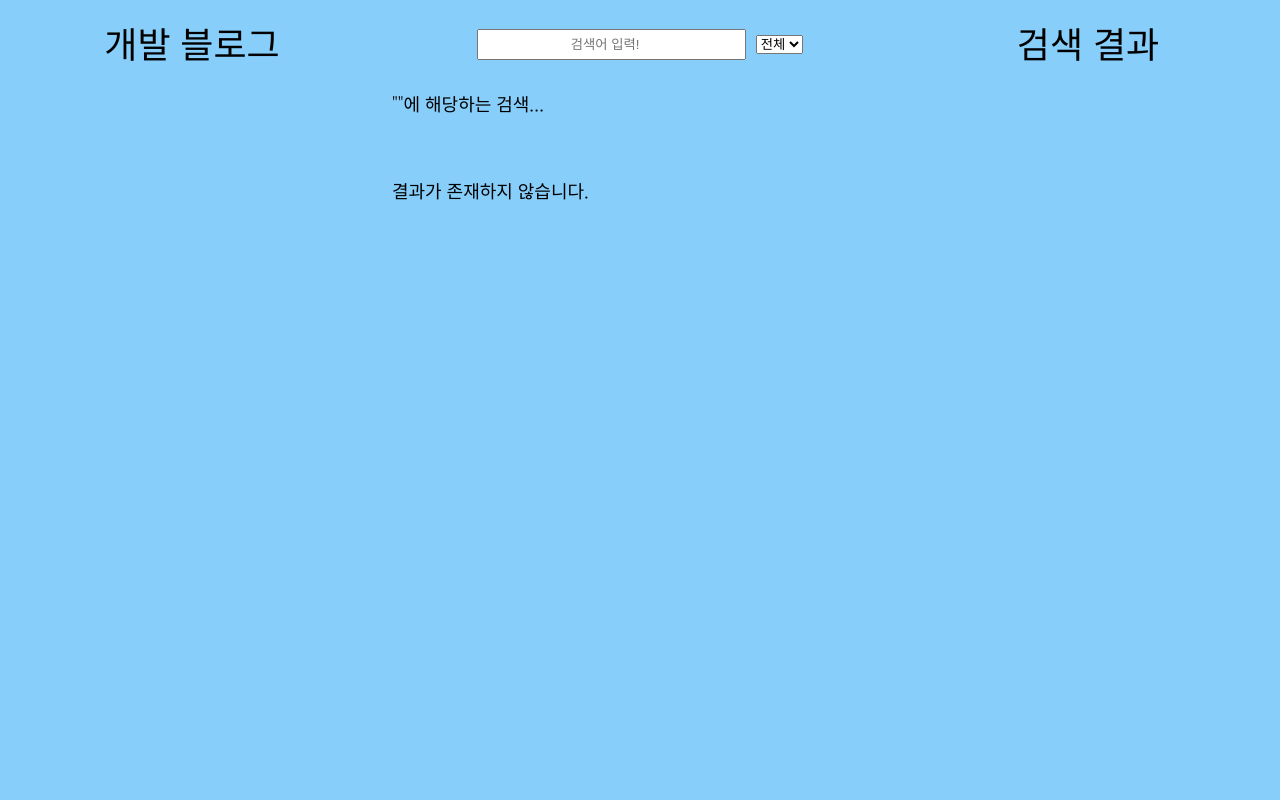
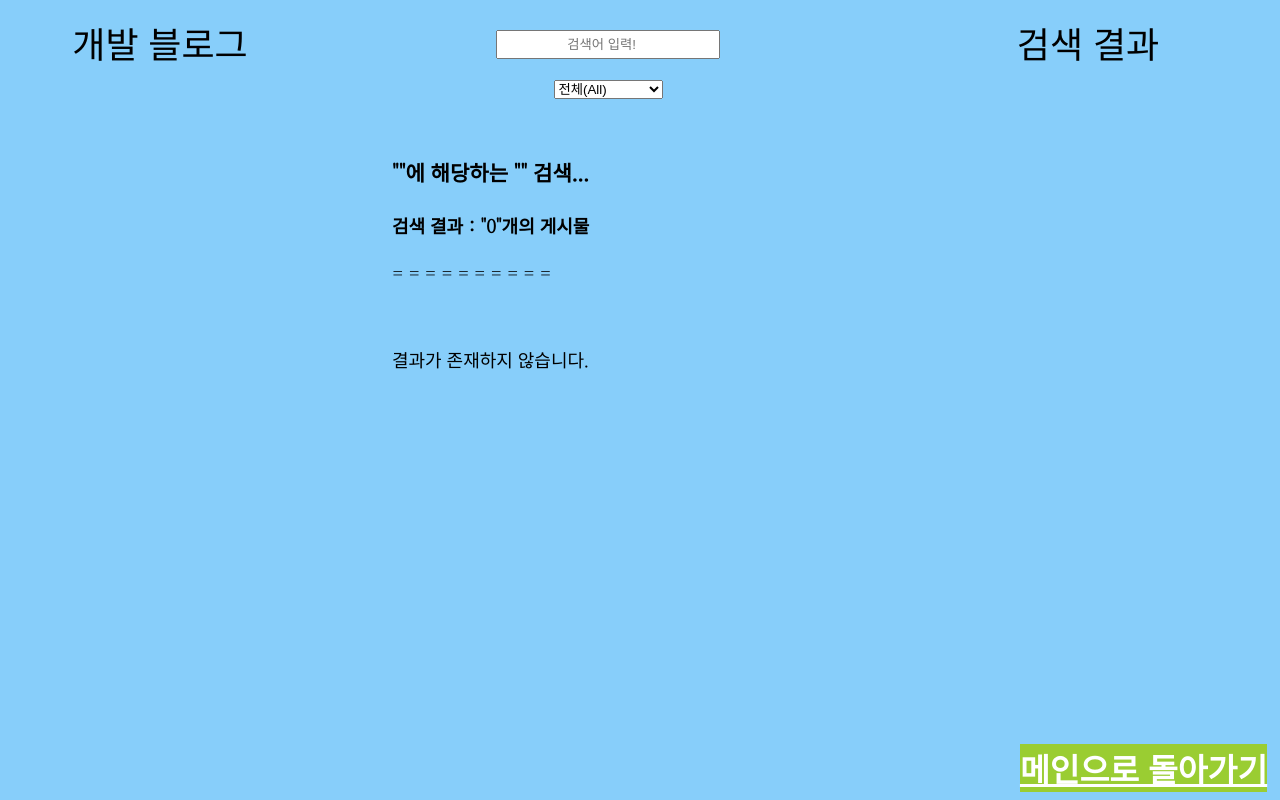
Before and after one commit to jaehoonkimm/LikeLion_8th, a Django app: page /result/ in a window 1280 px wide. Run offline with Django 3.2, Linux system fonts and the light colour scheme; data that the repository does not hold is empty.

Commit message:
feat: add search engine function(complete author & the number of result)

```diff
--- a/10th_assignment/week10/week10_app/admin.py
+++ b/10th_assignment/week10/week10_app/admin.py
@@ -1,4 +1,7 @@
 from django.contrib import admin
 from . models import Post
 
+class PostAdmin(admin.ModelAdmin):
+    list_display = ('title', 'contents', 'author', 'time')
+
 admin.site.register(Post)
--- a/10th_assignment/week10/week10_app/models.py
+++ b/10th_assignment/week10/week10_app/models.py
@@ -6,5 +6,6 @@ from django.conf import settings
 class Post(models.Model):
     title = models.CharField(max_length=100)
     contents = models.TextField(max_length=5000)
-    author = models.ForeignKey(settings.AUTH_USER_MODEL, related_name="search_author", default = 1, on_delete = models.CASCADE)
+    author = models.CharField(max_length=50)
     time = models.DateTimeField(default=timezone.now)
+    account = models.ForeignKey(settings.AUTH_USER_MODEL, related_name="set_author", default = 1, on_delete = models.CASCADE)
--- a/10th_assignment/week10/week10_app/templates/base.html
+++ b/10th_assignment/week10/week10_app/templates/base.html
@@ -22,7 +22,7 @@
     position: absolute;
     left: 0;
     top: 2%;
-    width: 30%;
+    width: 25%;
     text-align: center;
     font-size: 200%
     ">개발 블로그</div>
@@ -31,7 +31,7 @@
     position: absolute;
     left: 35%;
     top: 2%;
-    width: 30%;
+    width: 25%;
     text-align: center;
     font-size: 200%
     ">
@@ -39,10 +39,10 @@
             <input style="display: inline; width:70%; padding-bottom: 1.5%; padding-top: 1.5%; text-align: center;"
             type="search" name="query" value="{{query}}" placeholder="검색어 입력!">
             <select name="search_type">
-                <option value="all">전체</option>
-                <option value="title">제목</option>
-                <option value="contents">본문</option>
-                <option value="author">저자</option>
+                <option value="all">전체(All)</option>
+                <option value="title">제목(Title)</option>
+                <option value="contents">본문(Contents)</option>
+                <option value="author">저자(Author)</option>
             </select>
         </form>
     </div>
@@ -52,7 +52,7 @@
     margin-left: 10%;
     margin-right: 12%;
     padding-left: 20%;
-    padding-top: 5%;
+    padding-top: 10%;
     padding-bottom: 1%;
     ">
         {% block contents %}
--- a/10th_assignment/week10/week10_app/templates/result.html
+++ b/10th_assignment/week10/week10_app/templates/result.html
@@ -15,15 +15,28 @@ text-align: center;
 font-size: 200%
 ">
 검색 결과</div>
-    <p>"{{query}}"에 해당하는 검색...</p>
+    <h3>"{{query}}"에 해당하는 "{{search_type}}" 검색...</h3>
+    <h4>검색 결과 : "{{Posts_len}}"개의 게시물</h4>
+    <p>= = = = = = = = = =</p>
     <br />
     {% if BlogPosts %}
-        {% for post in BlogPosts %}
-            <p>포스팅 제목 : {{post.title}}</p>
-            <p>본문 : {{post.contents}}</p>
-            <p>작성자 : {{post.author}}</p>
-        {% endfor %}
+            {% for post in BlogPosts %}
+                <p>포스팅 제목 : {{post.title}}</p>
+                <p>본문 : {{post.contents}}</p>
+                <p>작성자 : {{post.author}}</p>
+                <p>- - - - - - - - - -</p>
+                {% if post.id == BlogPosts.id %}
+                    <p>끝</p>
+                {% endif %}
+            {% endfor %}
     {% else %}
         <p>결과가 존재하지 않습니다.</p>
     {% endif %}
+    <a style="
+    position: absolute;
+    right: 1%; bottom: 1%;
+    font-size: 180%; font-weight: bolder;
+    color: white;
+    background-color:yellowgreen;"
+    href="{% url 'index' %}">메인으로 돌아가기</a>
 {% endblock contents %}
--- a/10th_assignment/week10/week10_app/views.py
+++ b/10th_assignment/week10/week10_app/views.py
@@ -6,6 +6,7 @@ from django.http import HttpResponseRedirect
 from django.db.models import Q
 
 from . models import Post
+from . admin import PostAdmin
 
 class index(ListView):
     template_name = 'index.html'
@@ -37,17 +38,22 @@ def result(request):
     BlogPosts = Post.objects.all()
     query = request.GET.get('query', '')
     search_type = request.GET.get('search_type', '')
+    Posts_len = len(BlogPosts)
     if query:
         if search_type=="all":
-            BlogPosts = BlogPosts.filter(Q(title__icontains=query)| Q(contents__icontains=query)).order_by('-time')
+            BlogPosts = BlogPosts.filter(Q(title__icontains=query)| Q(contents__icontains=query)| Q(author__icontains=query)).order_by('-time')
+            Posts_len = len(BlogPosts)
 
         elif search_type=="title":
             BlogPosts = BlogPosts.filter(Q(title__icontains=query)).order_by('-time')
+            Posts_len = len(BlogPosts)
 
         elif search_type=="contents":
             BlogPosts = BlogPosts.filter(Q(contents__icontains=query)).order_by('-time')
+            Posts_len = len(BlogPosts)
 
-        else:
-            BlogPosts = Post.objects.all()
+        elif search_type=="author":
+            BlogPosts = BlogPosts.filter(Q(author__icontains=query)).order_by('-time')
+            Posts_len = len(BlogPosts)
 
-    return render(request, 'result.html', {'BlogPosts':BlogPosts, 'query':query, 'search_type':search_type})
+    return render(request, 'result.html', {'BlogPosts':BlogPosts, 'query':query, 'search_type':search_type, 'Posts_len':Posts_len})
```
Also changed, not shown: 10th_assignment/week10/week10_app/templates/create.html (+7 -0 lines), 10th_assignment/week10/week10_app/templates/detail.html (+7 -0 lines), 10th_assignment/week10/week10_app/migrations/0004_auto_20200725_1629.py (added), 10th_assignment/week10/week10_app/migrations/0005_post_writer.py (added), 10th_assignment/week10/week10_app/migrations/0006_auto_20200725_1658.py (added), 10th_assignment/week10/week10_app/migrations/0007_remove_post_writer.py (added), 10th_assignment/week10/week10_app/migrations/0008_auto_20200726_0244.py (added).
